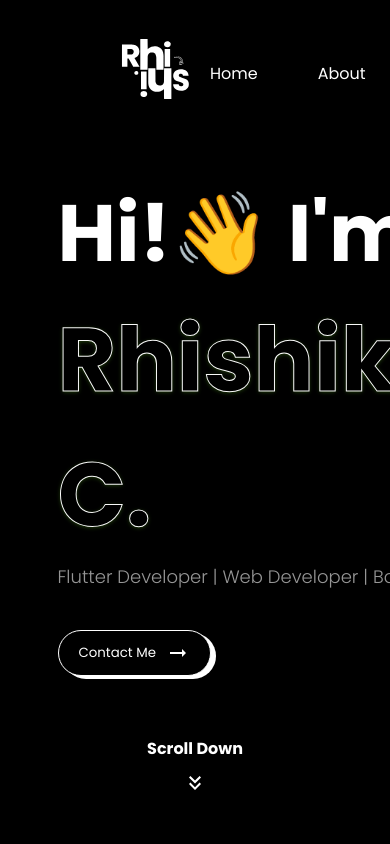
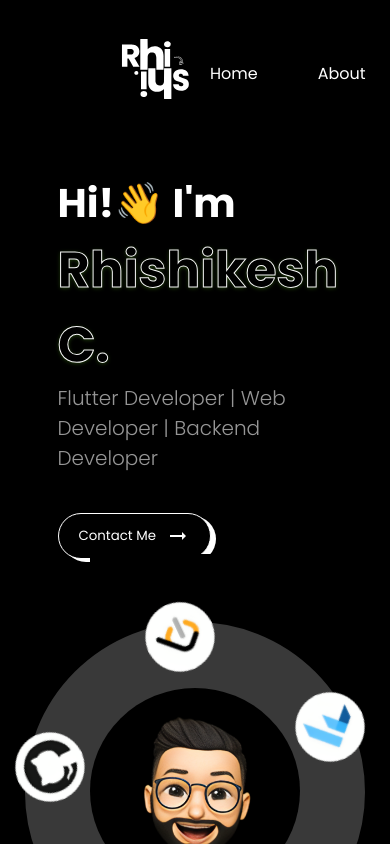
Before and after one commit to Rhishikesh12/dev-portfolio, a React (Vite) app: page / in a window 390 px wide. Shown: the top 844 px of the page. Built offline with nearby package versions, Linux system fonts and the light colour scheme; no server answers.

Commit message:
mobile view

```diff
--- a/src/components/HeroSection.jsx
+++ b/src/components/HeroSection.jsx
@@ -5,7 +5,7 @@ import styled from "styled-components";
 import myAvatar from "../assets/avatar.png";
 import leetcode from "../assets/leetcode.png";
 import node from "../assets/node.png";
-
+import { mobile } from "../responsive";
 import flutter from "../assets/flutter.png";
 import github from "../assets/github.png";
 import stackoverflow from "../assets/stackoverflow.png";
@@ -20,6 +20,7 @@ const HeroSectionWrapper = styled.div`
 	padding: 20px;
 	background-color: #000;
 	overflow: hidden;
+	${mobile({ flexDirection: "column", overflow: "hidden", height: "100vh" })}
 `;
 
 const HeroLeft = styled.div`
@@ -41,6 +42,19 @@ const HeroText = styled.div`
 		font-weight: 300;
 		color: #969696;
 	}
+
+	${mobile({
+		flexDirection: "column",
+		h1: {
+			fontSize: "40px",
+			color: "#fff",
+		},
+
+		p: {
+			fontSize: "20px",
+			color: "#969696",
+		},
+	})}
 `;
 
 const HeroButton = styled.button`
@@ -65,6 +79,9 @@ const StyledName = styled.span`
 	-webkit-text-stroke: 1px #f8f8f8;
 	text-shadow: 0px 1px 4px #23430c;
 	color: #000;
+	${mobile({
+		fontSize: "50px",
+	})}
 `;
 
 const ArrowIcon = styled(ArrowForwardIcon)`
@@ -77,6 +94,10 @@ const HeroRight = styled.div`
 	display: flex;
 	align-items: center;
 	justify-content: center;
+	${mobile({
+		marginTop: "-20%",
+		// display : "none",
+	})}
 `;
 
 const Circle = styled.div`
@@ -89,6 +110,10 @@ const Circle = styled.div`
 	left: 50%;
 	transform: translate(-50%, -50%);
 	z-index: 1;
+	${mobile({
+		width: "200px",
+		height: "200px",
+	})}
 `;
 
 const HeroImage = styled.img`
@@ -97,6 +122,11 @@ const HeroImage = styled.img`
 	margin-top: 30px;
 	z-index: 2;
 	border-radius: 50%;
+	${mobile({
+		maxWidth: "210px",
+		maxHeight: "210px",
+		marginTop: "20%",
+	})}
 `;
 
 const Leetcode = styled.img`
@@ -118,6 +148,11 @@ const Leetcode = styled.img`
 			transform: rotate(360deg);
 		}
 	}
+
+	${mobile({
+		top: "-90px",
+		left: "25%",
+	})}
 `;
 
 const Node = styled.img`
@@ -139,6 +174,11 @@ const Node = styled.img`
 			transform: rotate(360deg);
 		}
 	}
+
+	${mobile({
+		top: "200px",
+		left: "-5%",
+	})}
 `;
 
 const Github = styled.img`
@@ -160,6 +200,10 @@ const Github = styled.img`
 			transform: rotate(360deg);
 		}
 	}
+	${mobile({
+		top: "40px",
+		left: "-40%",
+	})}
 `;
 
 const Stackoverflow = styled.img`
@@ -181,6 +225,10 @@ const Stackoverflow = styled.img`
 			transform: rotate(360deg);
 		}
 	}
+	${mobile({
+		top: "190px",
+		left: "80%",
+	})}
 `;
 
 const Flutter = styled.img`
--- a/src/components/Portfolio.jsx
+++ b/src/components/Portfolio.jsx
@@ -3,6 +3,7 @@ import React from "react";
 import styled from "styled-components";
 import { Projects } from "./data";
 import { InsertLinkTwoTone as LinkIcon } from "@mui/icons-material";
+import { mobile } from "../responsive";
 
 const Heading = styled.div`
 	text-align: center;
@@ -17,10 +18,22 @@ const PortfolioSection = styled.div`
 	justify-content: center;
 	margin-top: 50px;
 	margin-bottom: 50px;
+	${mobile({
+		flexDirection: "column",
+		margin: "5px",
+		overflow: "hidden",
+	})}
 `;
 
 const PortfolioRow = styled.div`
 	display: flex;
+
+	${mobile({
+		flexDirection: "column",
+		display: "flex",
+		flexWrap: "wrap",
+		justifyContent: "center",
+	})}
 `;
 
 const PortfolioItem = styled.div`
@@ -77,6 +90,15 @@ const PortfolioItem = styled.div`
 	&:hover .overlay {
 		opacity: 1;
 	}
+
+	${mobile({
+		img: {
+			width: "350px",
+			height: "350px",
+			objectFit: "cover",
+			borderRadius: "15px",
+		},
+	})}
 `;
 
 const Portfolio = () => {
--- a/src/widgets/CenterTextSection.jsx
+++ b/src/widgets/CenterTextSection.jsx
@@ -2,6 +2,7 @@
 import React from "react";
 import styled from "styled-components";
 import ArrowDownwardIcon from "@mui/icons-material/KeyboardDoubleArrowDownTwoTone";
+import { mobile } from "../responsive";
 
 const CenteredTextWrapper = styled.div`
 	display: flex;
@@ -11,6 +12,10 @@ const CenteredTextWrapper = styled.div`
 	height: 100px;
 	background-color: #000;
 	color: #fff;
+	${mobile({
+		display: "none",
+		// marginTop: "15%",
+	})}
 `;
 
 const CenteredText = styled.div`
```
